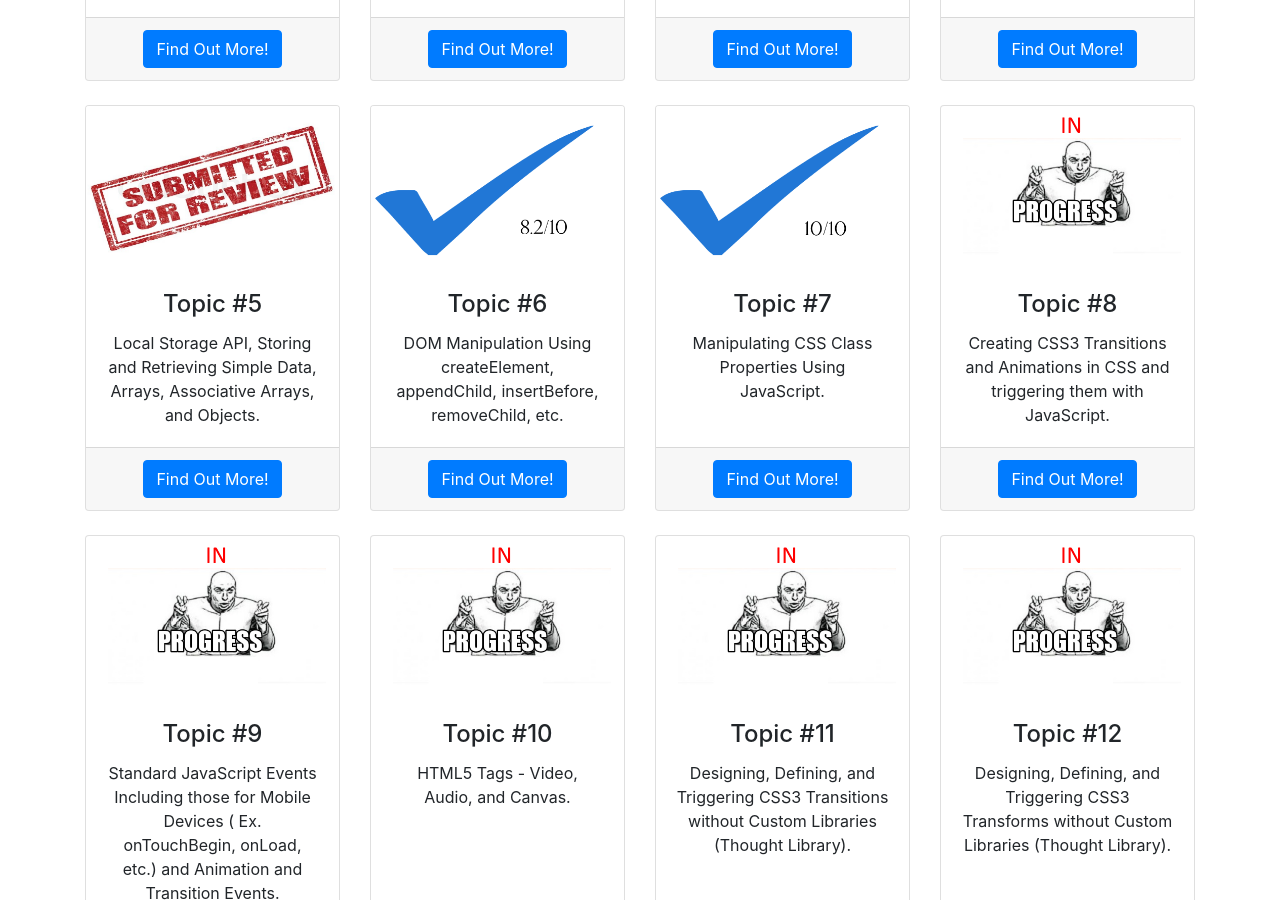
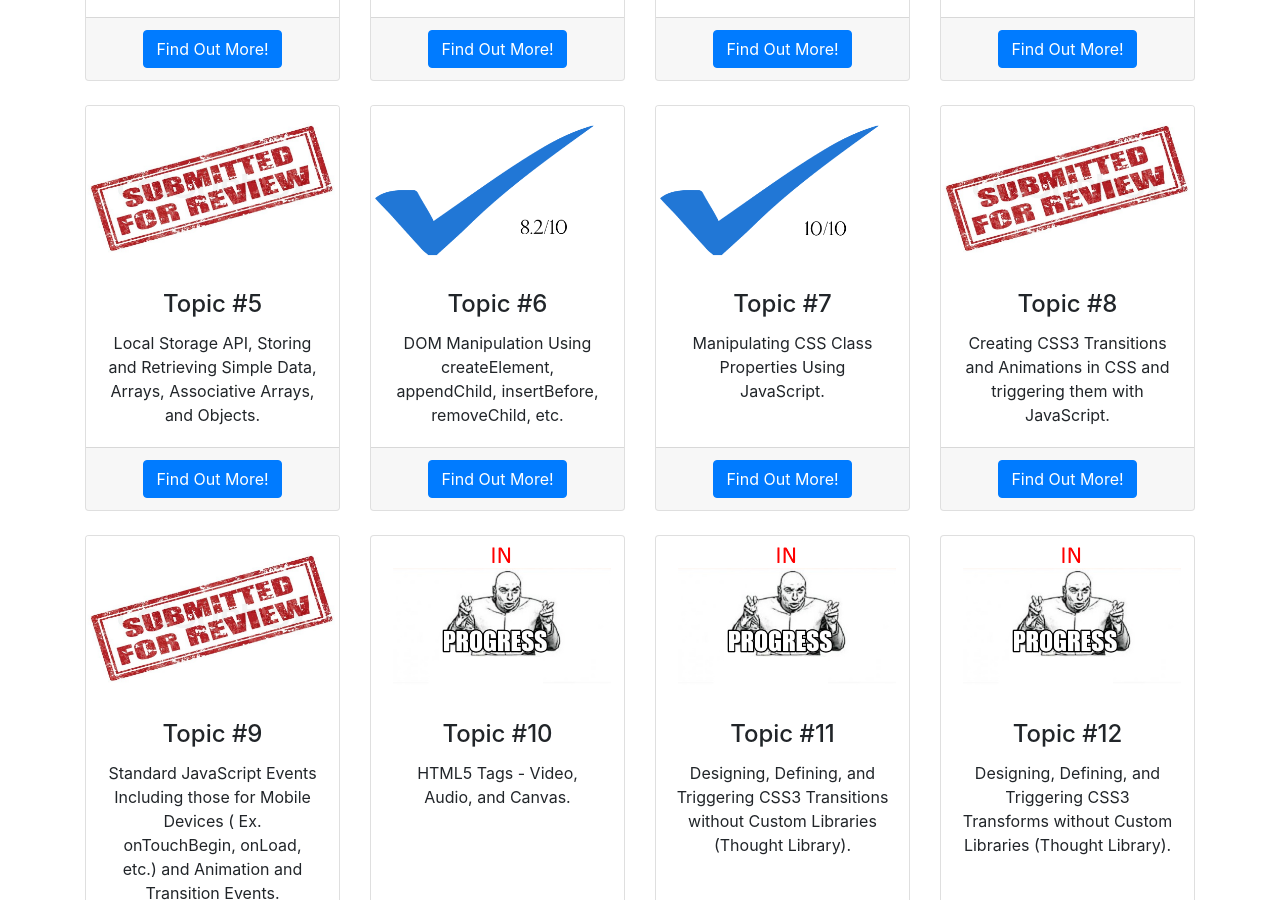
Before and after one commit to Th0masW/CS-261, a website: page index.html in a window 1280 px wide. Shown: the part 698-1598 px from the top of the page. Drawn offline with Linux system fonts and the light colour scheme.

Commit message:
submitted update

```diff
--- a/index.html
+++ b/index.html
@@ -154,7 +154,7 @@
 
         <div class="col-lg-3 col-md-6 mb-4">
           <div class="card">
-            <img class="card-img-top" src="images/progress.png" alt="">
+            <img class="card-img-top" src="images/submitted.png" alt="">
             <div class="card-body">
               <h4 class="card-title">Topic #8</h4>
               <p class="card-text">Creating CSS3 Transitions and Animations in CSS and triggering them with JavaScript.</p>
@@ -168,7 +168,7 @@
 
         <div class="col-lg-3 col-md-6 mb-4">
           <div class="card">
-            <img class="card-img-top" src="images/progress.png" alt="">
+            <img class="card-img-top" src="images/submitted.png" alt="">
             <div class="card-body">
               <h4 class="card-title">Topic #9</h4>
               <p class="card-text">Standard JavaScript Events Including those for Mobile Devices ( Ex. onTouchBegin, onLoad, etc.) and Animation and Transition Events.</p>
```
